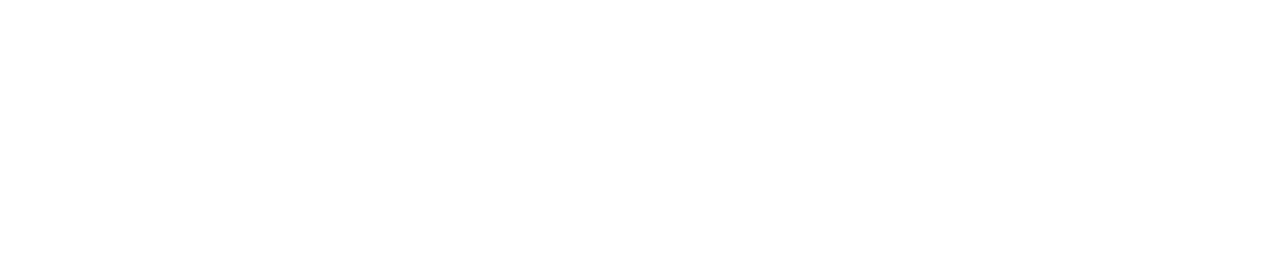
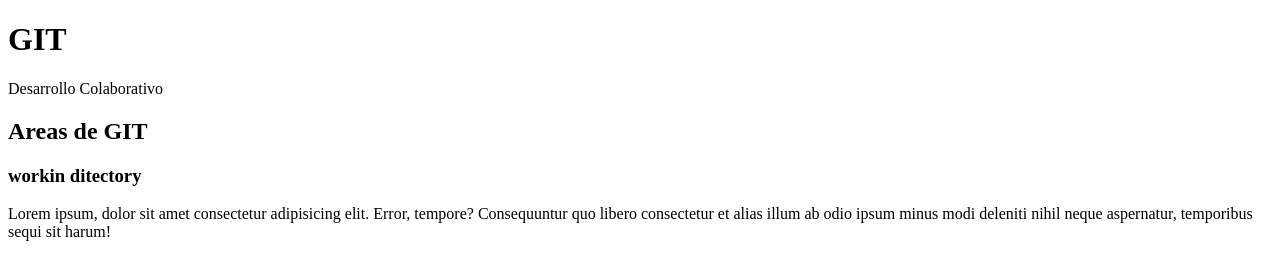
Before and after one commit to melanie1305/git-martes-melanie, a plain HTML site: page index.html in a window 1280 px wide. Drawn offline with Linux system fonts and the light colour scheme.

Commit message:
Areas GIT: working directory

```diff
--- a/index.html
+++ b/index.html
@@ -7,6 +7,19 @@
     <title>Git Desarrollo Colaborativo</title>
 </head>
 <body>
+    <header>
+        <h1>GIT</h1>
+        <p>Desarrollo Colaborativo</p>
+    </header>
+    <section>
+        <h2>Areas de GIT</h2>
+        <article>
+            <h3>workin ditectory</h3>
+            <p>
+                Lorem ipsum, dolor sit amet consectetur adipisicing elit. Error, tempore? Consequuntur quo libero consectetur et alias illum ab odio ipsum minus modi deleniti nihil neque aspernatur, temporibus sequi sit harum!
+            </p>
+        </article>
+    </section>
 
 </body>
 </html>
```
